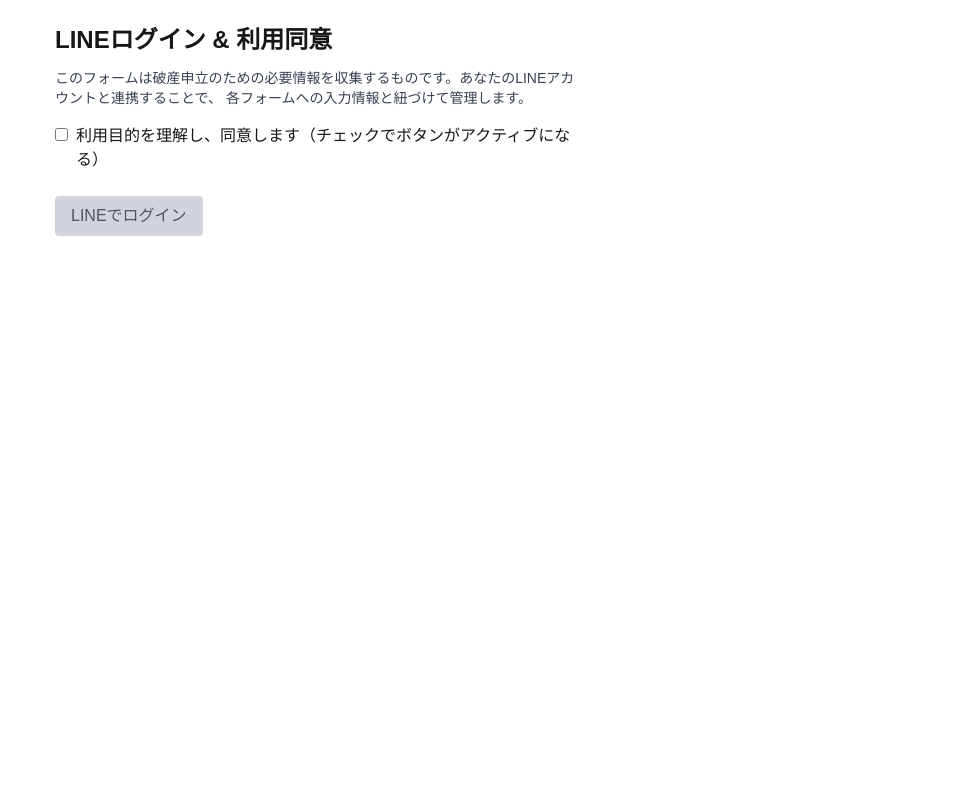
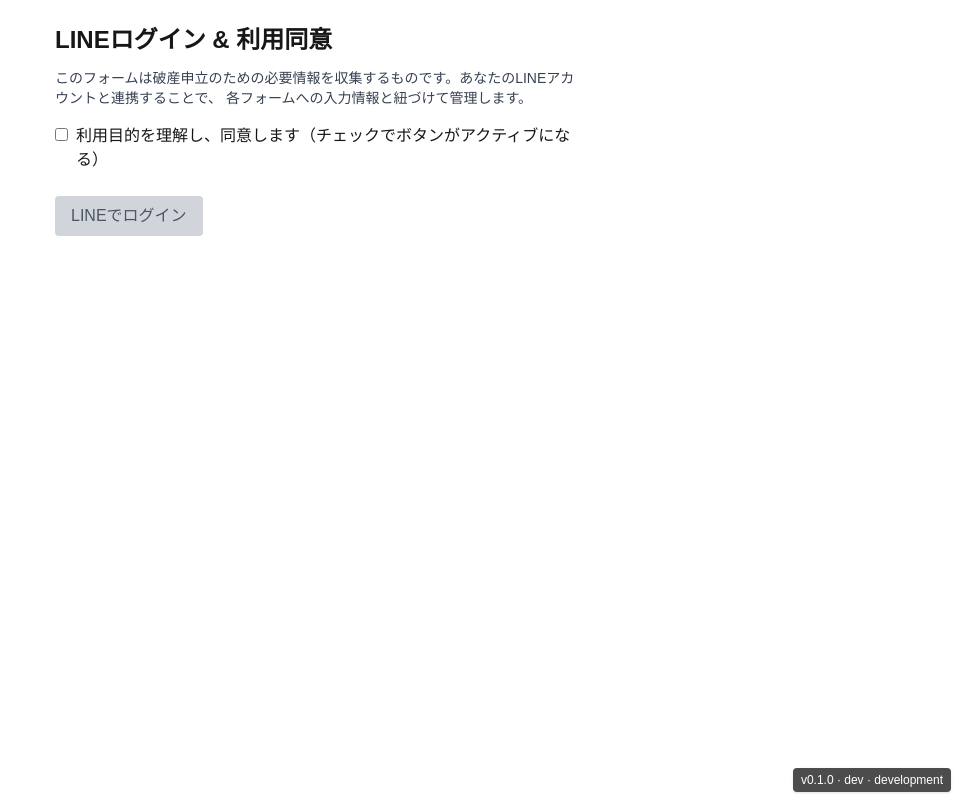
Before and after one commit to Hynak-jp/Avance_basystem, a Next.js app in the folder formlist/: page /login in a window 1280 px wide. Shown: the whole page, without its empty margins (321-1280 px from the left). Built offline with nearby package versions, Linux system fonts and the light colour scheme; no server answers.

Commit message:
feat(ui): add bottom-right version badge with update detection

```diff
--- /dev/null
+++ b/formlist/src/app/api/version/route.ts
@@ -0,0 +1,24 @@
+import { NextResponse } from 'next/server';
+import pkg from '../../../../package.json';
+
+export const revalidate = 0;
+
+export async function GET() {
+  const commit = process.env.VERCEL_GIT_COMMIT_SHA ?? '';
+  const branch = process.env.VERCEL_GIT_COMMIT_REF ?? '';
+  const env = process.env.VERCEL_ENV ?? process.env.NODE_ENV ?? 'development';
+
+  return NextResponse.json(
+    {
+      version: pkg.version,
+      commit: commit ? commit.slice(0, 7) : 'dev',
+      branch,
+      env,
+    },
+    {
+      headers: {
+        'Cache-Control': 'no-store',
+      },
+    },
+  );
+}
--- a/formlist/src/app/layout.tsx
+++ b/formlist/src/app/layout.tsx
@@ -2,6 +2,7 @@
 import { Geist, Geist_Mono } from 'next/font/google';
 import './globals.scss';
 import Providers from './providers';
+import VersionBadge from '@/components/VersionBadge';
 
 const geistSans = Geist({
   variable: '--font-geist-sans',
@@ -23,6 +24,7 @@
     <html lang="ja">
       <body className={`${geistSans.variable} ${geistMono.variable}`}>
         <Providers>{children}</Providers>
+        <VersionBadge />
       </body>
     </html>
   );
--- /dev/null
+++ b/formlist/src/components/VersionBadge.tsx
@@ -0,0 +1,51 @@
+'use client';
+
+import { useEffect, useState } from 'react';
+
+type Info = { version: string; commit: string; branch?: string; env: string };
+
+export default function VersionBadge() {
+  const [info, setInfo] = useState<Info | null>(null);
+  const [updateAvailable, setUpdateAvailable] = useState(false);
+
+  useEffect(() => {
+    const key = 'formlist_commit';
+
+    fetch('/api/version', { cache: 'no-store' })
+      .then((response) => response.json())
+      .then((payload: Info) => {
+        setInfo(payload);
+        const previous = localStorage.getItem(key);
+
+        if (previous && previous !== payload.commit) {
+          setUpdateAvailable(true);
+        }
+
+        localStorage.setItem(key, payload.commit);
+      })
+      .catch(() => {
+        // 通信エラー時はバッジを非表示のままにする
+      });
+  }, []);
+
+  if (!info) {
+    return null;
+  }
+
+  return (
+    <div className="fixed right-2 bottom-2 z-50 text-[11px] sm:text-xs">
+      <div className="rounded bg-black/70 text-white px-2 py-1 shadow hover:bg-black/80">
+        v{info.version} · {info.commit} · {info.env}
+        {updateAvailable && (
+          <button
+            className="ml-2 underline"
+            onClick={() => location.reload()}
+            title="新しいバージョンがあります。再読み込み"
+          >
+            更新あり→再読み込み
+          </button>
+        )}
+      </div>
+    </div>
+  );
+}
```
